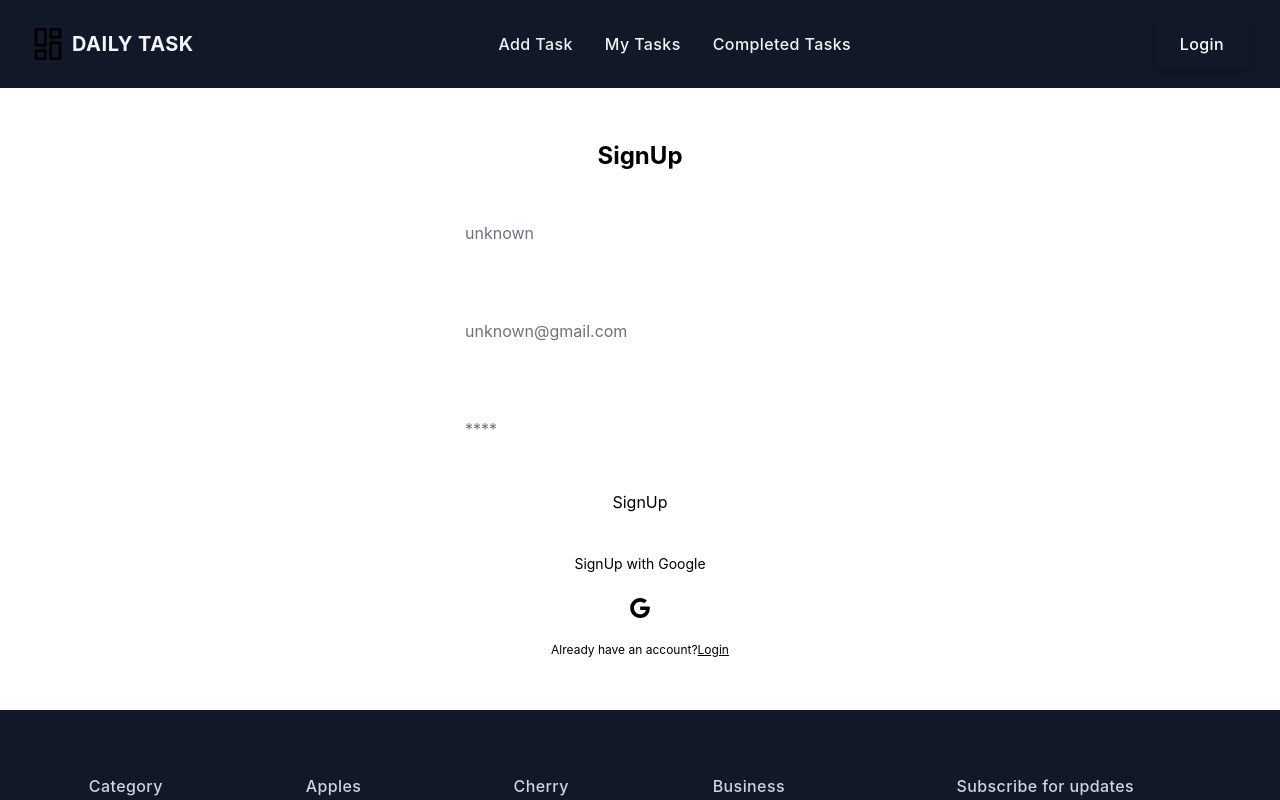
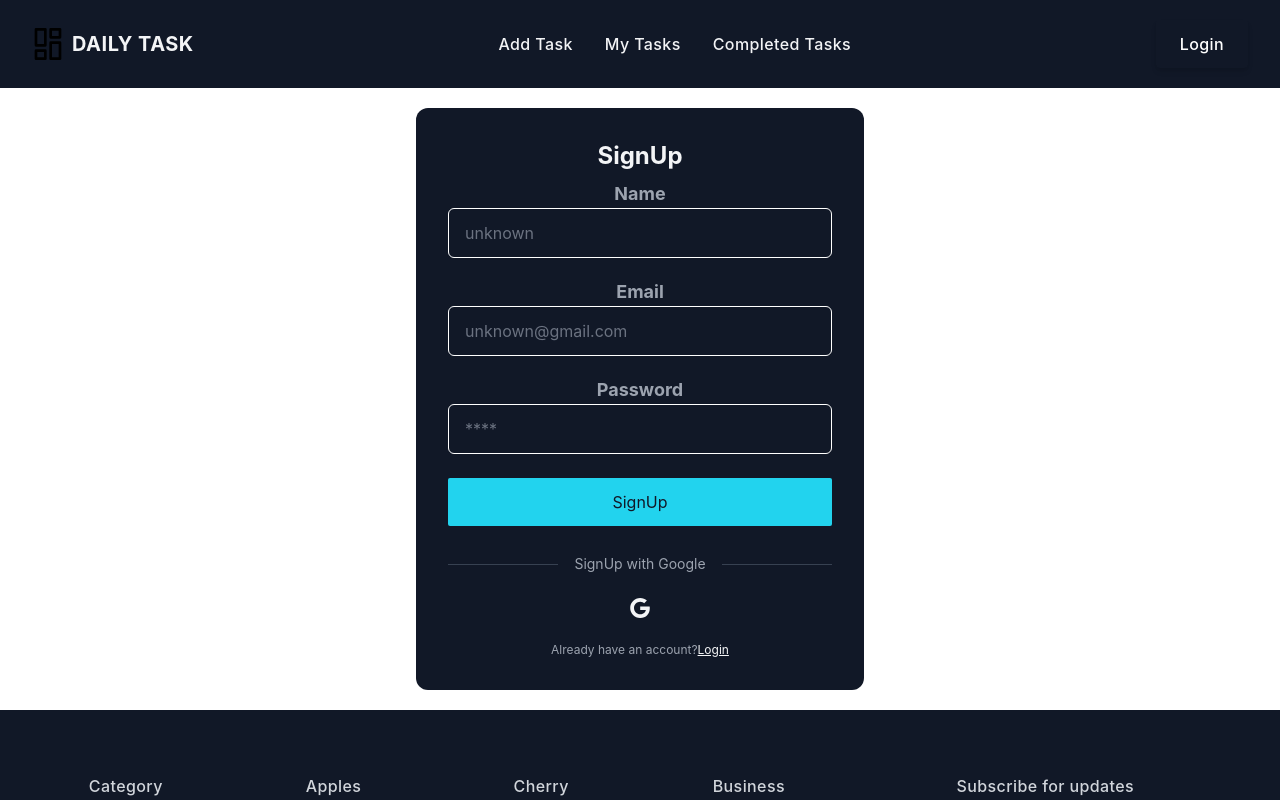
Before and after one commit to katibur/daily-task-client, a React (Create React App) app: page /signup in a window 1280 px wide. Shown: the top 800 px of the page. Built offline with nearby package versions, Linux system fonts and the light colour scheme; no server answers.

Commit message:
fixed some error

```diff
--- a/src/Components/Shared/Navbar/Navbar.js
+++ b/src/Components/Shared/Navbar/Navbar.js
@@ -55,8 +55,8 @@ const Navbar = () => {
             <li>
               <Link
                 to="/myTask"
-                aria-label="Our product"
-                title="Our product"
+                aria-label="My Tasks"
+                title="My Tasks"
                 className="font-medium tracking-wide text-gray-100 transition-colors duration-200 hover:text-teal-accent-400"
               >
                 My Tasks
@@ -65,8 +65,8 @@ const Navbar = () => {
             <li>
               <Link
                 to="/completed"
-                aria-label="Product pricing"
-                title="Product pricing"
+                aria-label="Completed"
+                title="Completed"
                 className="font-medium tracking-wide text-gray-100 transition-colors duration-200 hover:text-teal-accent-400"
               >
                 Completed Tasks
--- a/src/Components/Signup/Signup.js
+++ b/src/Components/Signup/Signup.js
@@ -99,7 +99,7 @@ const SignUp = () => {
   };
 
   return (
-    <div className="w-full max-w-md p-8 space-y-3 rounded-xl dark:bg-gray-900 dark:text-gray-100 mx-auto my-5">
+    <div className="w-full max-w-md p-8 space-y-3 rounded-xl bg-gray-900 text-gray-100 mx-auto my-5">
       <h1 className="text-2xl font-bold text-center">SignUp</h1>
       <form
         onSubmit={handleSubmit(signupHandler)}
@@ -107,7 +107,7 @@ const SignUp = () => {
         className="space-y-6 ng-untouched ng-pristine ng-valid"
       >
         <div className="space-y-1 text-sm">
-          <label for="name" className="block dark:text-gray-400">
+          <label for="name" className="block text-gray-400">
             Name
           </label>
           <input
@@ -118,13 +118,13 @@ const SignUp = () => {
             {...register("name", {
               required: "Name is required.",
             })}
-            className="w-full px-4 py-3 rounded-md border-white dark:bg-gray-900 dark:text-gray-100 focus:dark:border-cyan-400"
+            className="w-full px-4 py-3 rounded-md border-white bg-gray-900 text-gray-100 focus:border-cyan-400"
           />
           {errors.name && <p className="text-red-500">{errors.name.message}</p>}
         </div>
 
         <div className="space-y-1 text-sm">
-          <label for="email" className="block dark:text-gray-400">
+          <label for="email" className="block text-gray-400">
             Email
           </label>
           <input
@@ -135,14 +135,14 @@ const SignUp = () => {
             {...register("email", {
               required: "Email is required.",
             })}
-            className="w-full px-4 py-3 rounded-md border-white dark:bg-gray-900 dark:text-gray-100 focus:dark:border-cyan-400"
+            className="w-full px-4 py-3 rounded-md border-white bg-gray-900 text-gray-100 focus:border-cyan-400"
           />
           {errors.email && (
             <span className="text-red-500">{errors.email.message}</span>
           )}
         </div>
         <div className="space-y-1 text-sm">
-          <label for="password" className="block dark:text-gray-400">
+          <label for="password" className="block text-gray-400">
             Password
           </label>
           <input
@@ -159,20 +159,20 @@ const SignUp = () => {
                   "Password is weak.Must Have (lowercase,uppercase,special-character)",
               },
             })}
-            className="w-full px-4 py-3 rounded-md border-white dark:bg-gray-900 dark:text-gray-100 focus:dark:border-cyan-400"
+            className="w-full px-4 py-3 rounded-md border-white bg-gray-900 text-gray-100 focus:border-cyan-400"
           />
           {errors.password && (
             <span className="text-red-500">{errors.password.message}</span>
           )}
         </div>
-        <button className="block w-full p-3 text-center rounded-sm dark:text-gray-900 dark:bg-cyan-400">
+        <button className="block w-full p-3 text-center rounded-sm text-gray-900 bg-cyan-400">
           SignUp
         </button>
       </form>
       <div className="flex items-center pt-4 space-x-1">
-        <div className="flex-1 h-px sm:w-16 dark:bg-gray-700"></div>
-        <p className="px-3 text-sm dark:text-gray-400">SignUp with Google</p>
-        <div className="flex-1 h-px sm:w-16 dark:bg-gray-700"></div>
+        <div className="flex-1 h-px sm:w-16 bg-gray-700"></div>
+        <p className="px-3 text-sm text-gray-400">SignUp with Google</p>
+        <div className="flex-1 h-px sm:w-16 bg-gray-700"></div>
       </div>
       <div className="flex justify-center space-x-4">
         <button
@@ -190,12 +190,12 @@ const SignUp = () => {
         </button>
       </div>
       {signupError && <p className="text-red-500">{signupError}</p>}
-      <p className="text-xs text-center sm:px-6 dark:text-gray-400">
+      <p className="text-xs text-center sm:px-6 text-gray-400">
         Already have an account?
         <Link
           rel="noopener noreferrer"
           to="/login"
-          className="underline dark:text-gray-100"
+          className="underline text-gray-100"
         >
           Login
         </Link>
--- a/src/Pages/CompletedTask/CompletedTask.js
+++ b/src/Pages/CompletedTask/CompletedTask.js
@@ -96,30 +96,30 @@ const CompletedTask = () => {
         ?.filter((data) => data.isCompleted === true)
         .map((task) => (
           <>
-            <div className="max-w-xs mx-auto my-5 rounded-md shadow-md dark:bg-gray-900 dark:text-gray-100">
+            <div className="max-w-xs mx-auto my-5 rounded-md shadow-md bg-gray-900 text-gray-100">
               <img
                 src={task.img}
                 alt=""
-                className="object-cover object-center w-full rounded-t-md h-72 dark:bg-gray-500"
+                className="object-cover object-center w-full rounded-t-md h-72 bg-gray-500"
               />
               <div className="flex flex-col justify-between p-6 space-y-8">
                 <div className="space-y-2">
                   <h2 className="text-3xl font-semibold tracking-wide">
                     {task.name}
                   </h2>
-                  <p className="dark:text-gray-100">{task.description}</p>
+                  <p className="text-gray-100">{task.description}</p>
                 </div>
                 <button
                   type="button"
                   onClick={() => handleDelete(task._id)}
-                  className="flex items-center justify-center w-full p-3 font-semibold tracking-wide rounded-md dark:bg-cyan-400 dark:text-gray-900"
+                  className="flex items-center justify-center w-full p-3 font-semibold tracking-wide rounded-md bg-cyan-400 text-gray-900"
                 >
                   Delete
                 </button>
                 <button
                   type="button"
                   onClick={() => handleUndoComplete(task._id)}
-                  className="flex items-center justify-center w-full p-3 font-semibold tracking-wide rounded-md dark:bg-cyan-400 dark:text-gray-900"
+                  className="flex items-center justify-center w-full p-3 font-semibold tracking-wide rounded-md bg-cyan-400 text-gray-900"
                 >
                   Undo Complete Task
                 </button>
@@ -139,7 +139,7 @@ const CompletedTask = () => {
                       })}
                       name="comment"
                       placeholder="Comment ....."
-                      className="w-full text-black px-4 py-3 rounded-md border-2 border-gray-300  dark:text-black focus:dark:border-violet-300"
+                      className="w-full text-black px-4 py-3 rounded-md border-2 border-gray-300 focus:border-violet-300"
                     />
 
                     <div>
--- a/src/Pages/Mytasks/Mytasks.js
+++ b/src/Pages/Mytasks/Mytasks.js
@@ -82,11 +82,11 @@ const Mytasks = () => {
         ?.filter((data) => data.isCompleted !== true)
         .map((task) => (
           <>
-            <div className="max-w-xs mx-auto my-5 rounded-md shadow-md dark:bg-gray-900 dark:text-gray-100">
+            <div className="max-w-xs mx-auto my-5 rounded-md shadow-md bg-gray-900 text-gray-100">
               <img
                 src={task.img}
                 alt=""
-                className="object-cover object-center w-full rounded-t-md h-72 dark:bg-gray-500"
+                className="object-cover object-center w-full rounded-t-md h-72 bg-gray-500"
               />
               <div className="flex flex-col justify-between p-6 space-y-8">
                 <div className="space-y-2">
@@ -97,7 +97,7 @@ const Mytasks = () => {
                   <button
                     type="button"
                     onClick={() => editTask(task)}
-                    className="flex items-center justify-center w-full p-3 font-semibold tracking-wide rounded-md dark:bg-cyan-400 dark:text-gray-900"
+                    className="flex items-center justify-center w-full p-3 font-semibold tracking-wide rounded-md bg-cyan-400 text-gray-900"
                   >
                     Update
                   </button>
@@ -106,14 +106,14 @@ const Mytasks = () => {
                 <button
                   type="button"
                   onClick={() => handleDelete(task._id)}
-                  className="flex items-center justify-center w-full p-3 font-semibold tracking-wide rounded-md dark:bg-cyan-400 dark:text-gray-900"
+                  className="flex items-center justify-center w-full p-3 font-semibold tracking-wide rounded-md bg-cyan-400 text-gray-900"
                 >
                   Delete
                 </button>
                 <button
                   type="button"
                   onClick={() => handleComplete(task._id)}
-                  className="flex items-center justify-center w-full p-3 font-semibold tracking-wide rounded-md dark:bg-cyan-400 dark:text-gray-900"
+                  className="flex items-center justify-center w-full p-3 font-semibold tracking-wide rounded-md bg-cyan-400 text-gray-900"
                 >
                   Complete Task
                 </button>
```
Also changed, not shown: src/Components/Login/Login.js (+9 -9 lines).
